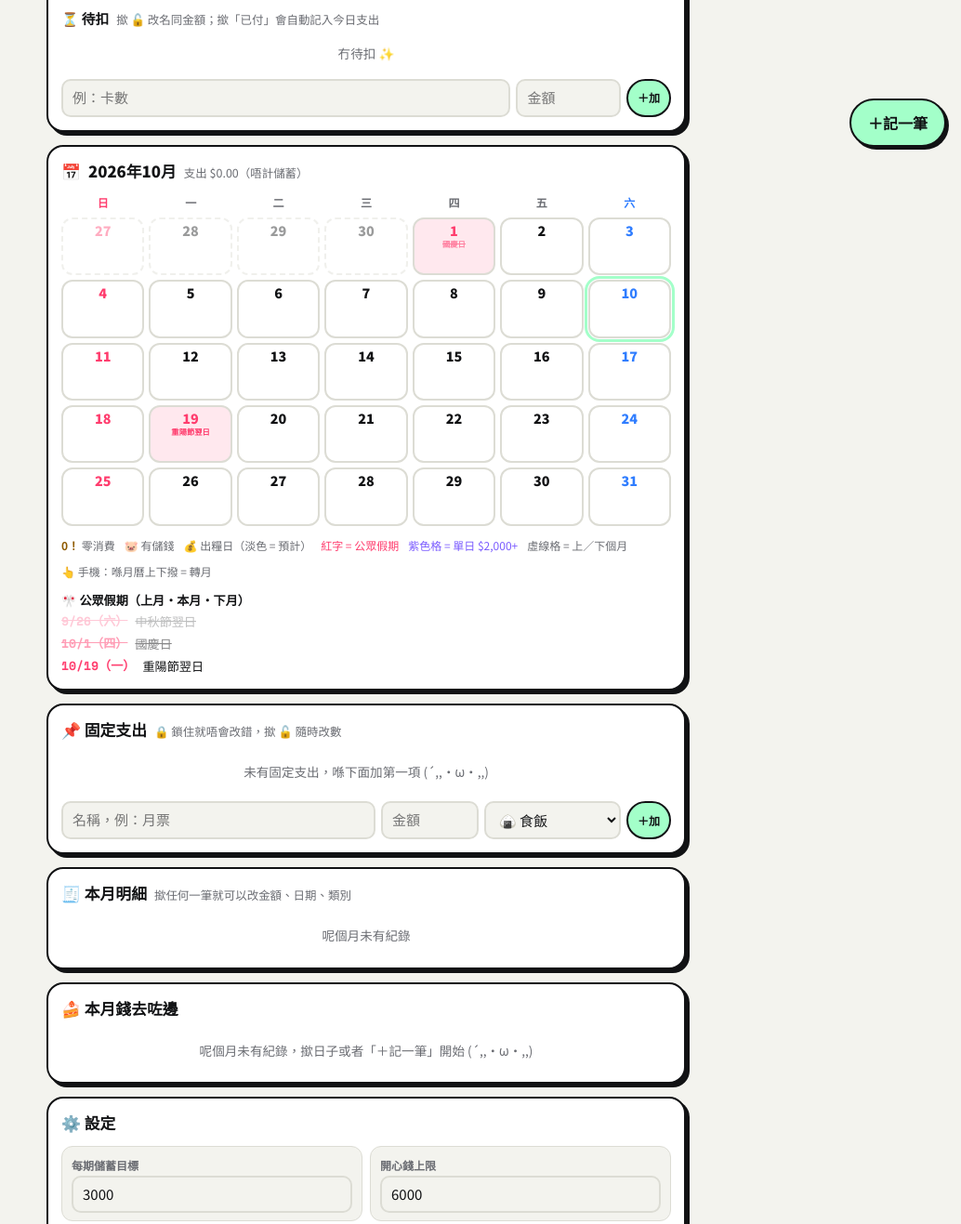
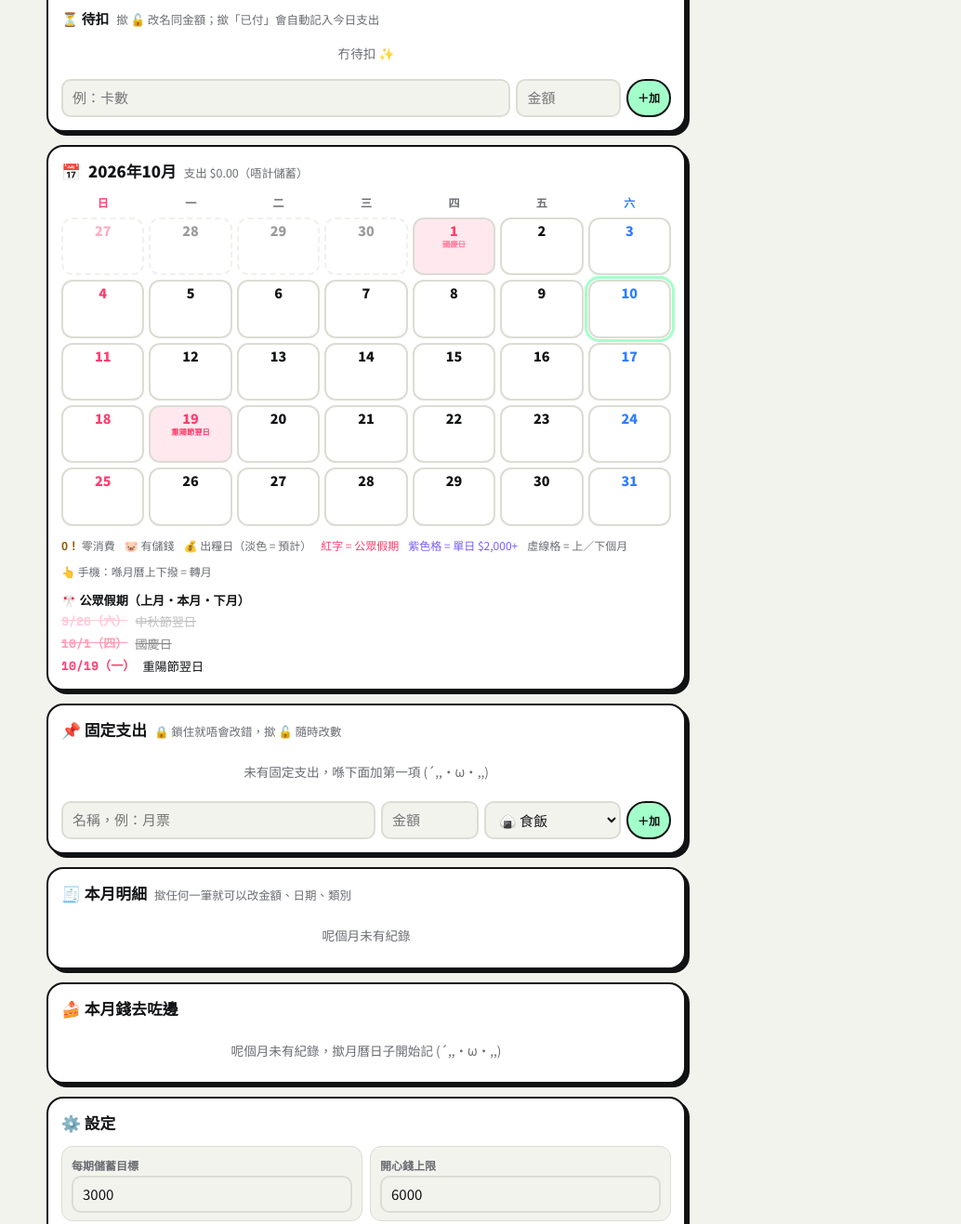
Before and after one commit to revolcs/kakeibo_OS, a plain HTML site: page index.html in a window 1280 px wide. Shown: the part 622-1939 px from the top of the page at 93% size, without its empty margins (246-1280 px from the left). Drawn offline with nearby package versions, Linux system fonts and the light colour scheme; a web font is replaced by a local one.

Commit message:
Add files via upload

```diff
--- a/index.html
+++ b/index.html
@@ -157,7 +157,6 @@ input.f:focus{border-color:var(--ink);outline:none}
 .brow{display:flex;gap:8px;flex-wrap:wrap}
 .brow .btn{flex:1}
 .toast{position:fixed;left:50%;bottom:calc(24px + env(safe-area-inset-bottom,0px));transform:translateX(-50%);z-index:40;background:var(--ink);color:var(--paper);font-weight:900;font-size:.88rem;padding:8px 16px;border-radius:99px;max-width:90vw}
-.fab{position:fixed;right:16px;bottom:calc(20px + env(safe-area-inset-bottom,0px));z-index:20;font:inherit;font-weight:900;font-size:1rem;border:2px solid var(--ink);background:var(--neon);color:var(--neon-ink);border-radius:99px;padding:12px 18px;box-shadow:3px 3px 0 var(--shadow);cursor:pointer}
 .themebtn{flex:none;width:38px;height:38px;border-radius:50%;font-size:1.15rem;line-height:1;border:2px solid var(--ink);background:var(--sheet);color:var(--ink);box-shadow:2px 2px 0 var(--shadow);cursor:pointer;display:grid;place-items:center}
 .themebtn:active{transform:translate(1px,1px)}
 .fx{display:grid;grid-template-columns:2em minmax(0,1fr) auto;gap:4px 8px;align-items:center;padding:8px 0;border-bottom:1px dashed var(--line)}
@@ -308,7 +307,6 @@ button:focus-visible,input:focus-visible,select:focus-visible{outline:2px solid
   <p class="foot">資料存喺呢個瀏覽器 💾 ・ 朔幫你睇數中 (¬‿¬)</p>
 
 
-<button class="fab" id="fab" type="button">＋記一筆</button>
 
 <div class="scrim" id="scrim" hidden></div>
 <div class="sheet" id="sheet" hidden role="dialog" aria-modal="true" aria-labelledby="shTitle">
@@ -548,7 +546,7 @@ function renderCats(mm){
   const box=$("cats");box.replaceChildren();
   const tot={};mm.filter(e=>e.kind!=="in").forEach(e=>tot[e.cat]=(tot[e.cat]||0)+e.amt);
   const rows=CATS.filter(c=>tot[c.k]).sort((a,b)=>tot[b.k]-tot[a.k]);
-  if(!rows.length){const p=document.createElement("div");p.className="empty";p.textContent="呢個月未有紀錄，撳日子或者「＋記一筆」開始 (´,,•ω•,,)";box.append(p);return}
+  if(!rows.length){const p=document.createElement("div");p.className="empty";p.textContent="呢個月未有紀錄，撳月曆日子開始記 (´,,•ω•,,)";box.append(p);return}
   const max=Math.max(...rows.map(c=>tot[c.k]));
   rows.forEach(c=>{const r=document.createElement("div");r.className="cr";
     const l=document.createElement("span");l.textContent=c.e+" "+c.n;
@@ -698,7 +696,6 @@ async function togglePayday(key,on){if(!need())return;
   try{await db.doc("settings/main").set({...settings,paydays:list});toast(on?"已設為出糧日 💰":"已取消出糧日")}catch(e){toast("儲唔到")}}
 $("shClose").onclick=closeSheet;$("scrim").onclick=closeSheet;
 document.addEventListener("keydown",e=>{if(e.key==="Escape"&&!$("sheet").hidden)closeSheet()});
-$("fab").onclick=()=>openSheet(todayStr());
 $("eDate").onchange=()=>{if($("eDate").value&&!editId){sel=$("eDate").value;drawSheet()}};
 $("eAmt").addEventListener("keydown",e=>{if(e.key==="Enter")$("eSave").click()});
 
```
